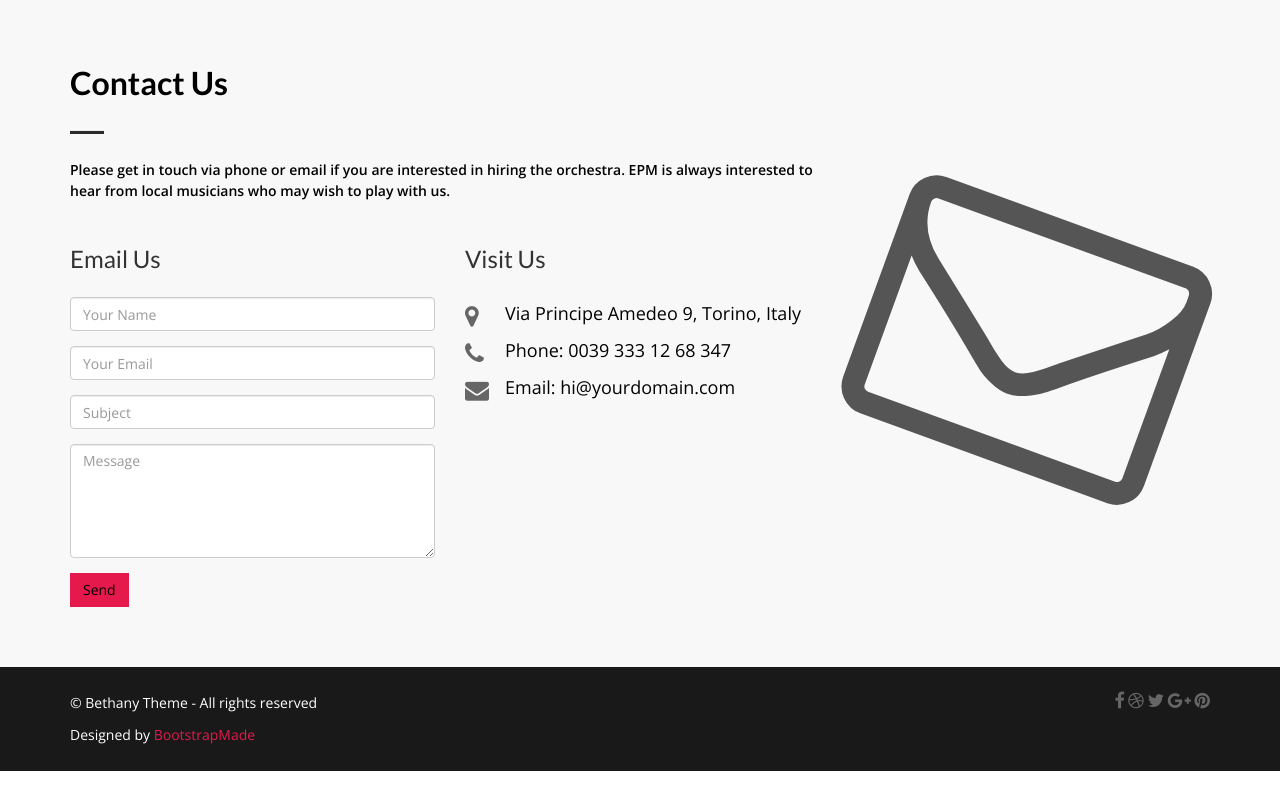
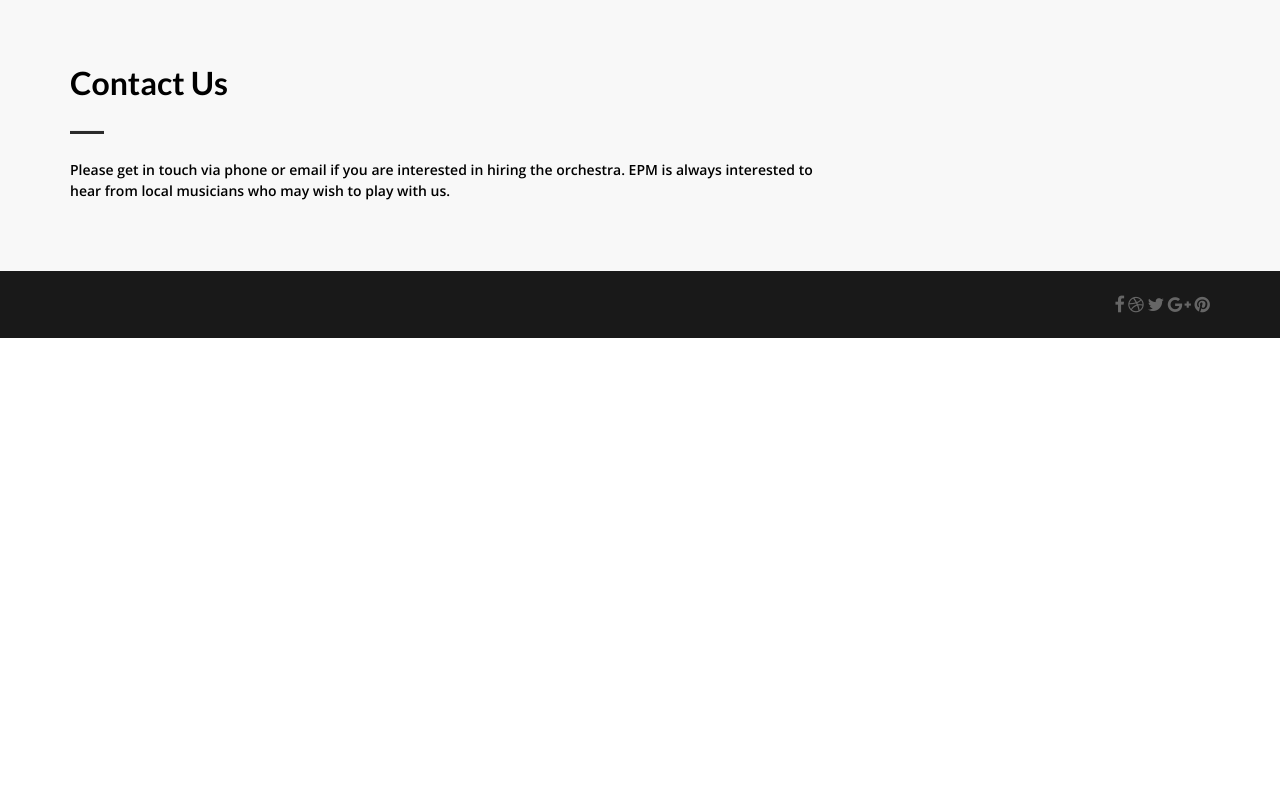
Before and after one commit to emilyDZC/epm-site, a plain HTML site: page index.html in a window 1280 px wide. Shown: the part 2220-3029 px from the top of the page. After the commit the page ends 2758 px from the top, so only its background shows below. Drawn offline with nearby package versions, Linux system fonts and the light colour scheme.

Commit message:
Update page

```diff
--- a/index.html
+++ b/index.html
@@ -5,19 +5,11 @@
   <meta charset="utf-8">
   <meta name="viewport" content="width=device-width, initial-scale=1">
   <title>EPM</title>
-  <meta name="description" content="Free Bootstrap Theme by BootstrapMade.com">
-  <meta name="keywords" content="free website templates, free bootstrap themes, free template, free bootstrap, free website template">
   <link href='https://fonts.googleapis.com/css?family=Lato:400,700,300|Open+Sans:400,600,700,300' rel='stylesheet' type='text/css'>
   <link rel="stylesheet" type="text/css" href="css/bootstrap.min.css">
   <link rel="stylesheet" type="text/css" href="css/font-awesome.min.css">
   <link rel="stylesheet" type="text/css" href="css/animate.css">
   <link rel="stylesheet" type="text/css" href="css/style.css">
-  <!-- =======================================================
-    Theme Name: Bethany
-    Theme URL: https://bootstrapmade.com/bethany-free-onepage-bootstrap-theme/
-    Author: BootstrapMade.com
-    Author URL: https://bootstrapmade.com
-  ======================================================= -->
 </head>
 
 <body>
@@ -113,8 +105,8 @@
       <div class="row">
         <div class="col-md-8">
           <div class="cta-txt">
-            <h3>Subscribe For Updates</h3>
-            <p>Join our 1000+ subscribers and get access to the latest tools, freebies, product announcements and much more!</p>
+            <h3>Subscribe to our mailing list</h3>
+            <p>Find out about our latest events</p>
           </div>
         </div>
         <div class="col-md-4 text-center">
@@ -193,50 +185,6 @@
             <p class="sec-para black">Please get in touch via phone or email if you are interested in hiring the orchestra. EPM is always interested to hear from local musicians who may wish to play with us.</p>
           </div>
         </div>
-        <div class="col-md-12 col-sm-12">
-          <div class="col-md-4 col-sm-6" style="padding-left:0px;">
-            <h3 class="cont-title">Email Us</h3>
-            <div id="sendmessage">Your message has been sent. Thank you!</div>
-            <div id="errormessage"></div>
-            <div class="contact-info">
-              <form action="" method="post" role="form" class="contactForm">
-                <div class="form-group">
-                  <input type="text" name="name" class="form-control" id="name" placeholder="Your Name" data-rule="minlen:4" data-msg="Please enter at least 4 chars" />
-                  <div class="validation"></div>
-                </div>
-                <div class="form-group">
-                  <input type="email" class="form-control" name="email" id="email" placeholder="Your Email" data-rule="email" data-msg="Please enter a valid email" />
-                  <div class="validation"></div>
-                </div>
-
-                <div class="form-group">
-                  <input type="text" class="form-control" name="subject" id="subject" placeholder="Subject" data-rule="minlen:4" data-msg="Please enter at least 8 chars of subject" />
-                  <div class="validation"></div>
-                </div>
-
-                <div class="form-group">
-                  <textarea class="form-control" name="message" rows="5" data-rule="required" data-msg="Please write something for us" placeholder="Message"></textarea>
-                  <div class="validation"></div>
-                </div>
-                <button type="submit" class="btn btn-send">Send</button>
-              </form>
-            </div>
-
-          </div>
-          <div class="col-md-4 col-sm-6">
-            <h3 class="cont-title">Visit Us</h3>
-            <div class="location-info">
-              <p class="white"><span aria-hidden="true" class="fa fa-map-marker"></span>Via Principe Amedeo 9, Torino, Italy</p>
-              <p class="white"><span aria-hidden="true" class="fa fa-phone"></span>Phone: 0039 333 12 68 347</p>
-              <p class="white"><span aria-hidden="true" class="fa fa-envelope"></span>Email: <a href="" class="link-dec">hi@yourdomain.com</a></p>
-            </div>
-          </div>
-          <div class="col-md-4">
-            <div class="contact-icon-container hidden-md hidden-sm hidden-xs">
-              <span aria-hidden="true" class="fa fa-envelope-o"></span>
-            </div>
-          </div>
-        </div>
       </div>
     </div>
   </section>
@@ -246,16 +194,6 @@
     <div class="container">
       <div class="row">
         <div class="col-sm-7 footer-copyright">
-          © Bethany Theme - All rights reserved
-          <div class="credits">
-            <!--
-              All the links in the footer should remain intact.
-              You can delete the links only if you purchased the pro version.
-              Licensing information: https://bootstrapmade.com/license/
-              Purchase the pro version with working PHP/AJAX contact form: https://bootstrapmade.com/buy/?theme=Bethany
-            -->
-            Designed by <a href="https://bootstrapmade.com/">BootstrapMade</a>
-          </div>
         </div>
         <div class="col-sm-5 footer-social">
           <div class="pull-right hidden-xs hidden-sm">
```
